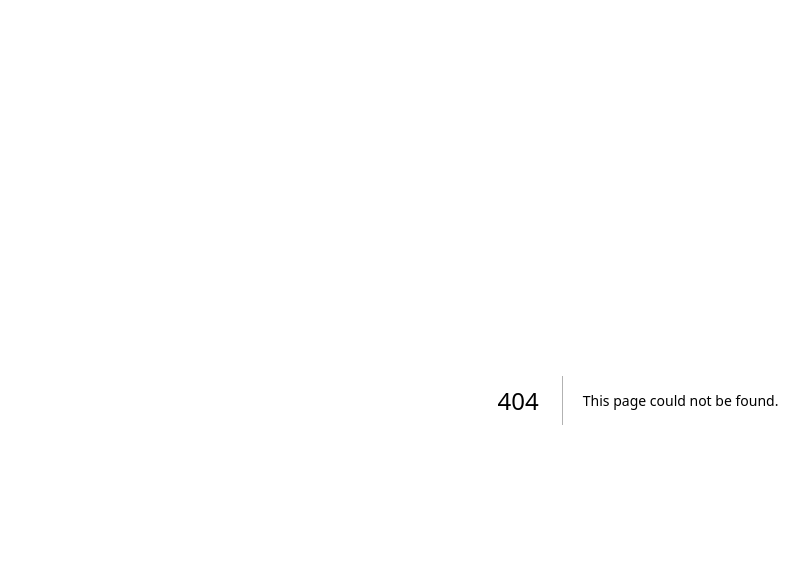
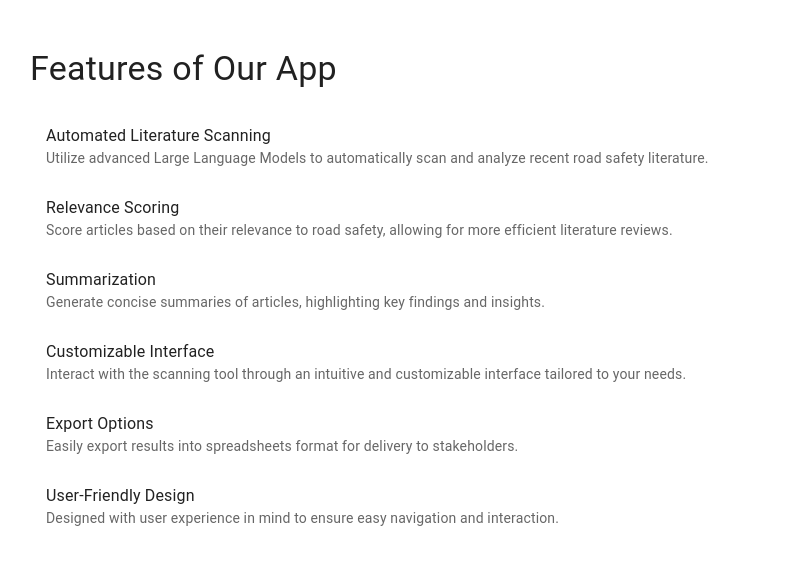
Before and after one commit to somni1oquist/PaperMate, a Next.js app in the folder ui/: page /description in a window 1280 px wide. Before the commit this address had no page. Shown: the top 564 px of the page, without its empty margins (2-811 px from the left). Built offline with nearby package versions, Linux system fonts and the light colour scheme.

Commit message:
Features Description

```diff
--- /dev/null
+++ b/ui/app/description/page.tsx
@@ -0,0 +1,52 @@
+import React from 'react';
+import { Paper, Typography, Grid, List, ListItem, ListItemText } from '@mui/material';
+
+const Description = () => {
+  const features = [
+    {
+      title: "Automated Literature Scanning",
+      description: "Utilize advanced Large Language Models to automatically scan and analyze recent road safety literature."
+    },
+    {
+      title: "Relevance Scoring",
+      description: "Score articles based on their relevance to road safety, allowing for more efficient literature reviews."
+    },
+    {
+      title: "Summarization",
+      description: "Generate concise summaries of articles, highlighting key findings and insights."
+    },
+    {
+      title: "Customizable Interface",
+      description: "Interact with the scanning tool through an intuitive and customizable interface tailored to your needs."
+    },
+    {
+      title: "Export Options",
+      description: "Easily export results into spreadsheets format for delivery to stakeholders."
+    },
+    {
+      title: "User-Friendly Design",
+      description: "Designed with user experience in mind to ensure easy navigation and interaction."
+    },
+  ];
+
+  return (
+    <Paper elevation={0} sx={{ padding: 3, marginTop: 3 }}>
+      <Typography variant="h4" component="h2" gutterBottom>
+        Features of Our App
+      </Typography>
+      <Grid container spacing={2}>
+        <Grid item xs={12}>
+          <List>
+            {features.map((feature, index) => (
+              <ListItem key={index}>
+                <ListItemText primary={feature.title} secondary={feature.description} />
+              </ListItem>
+            ))}
+          </List>
+        </Grid>
+      </Grid>
+    </Paper>
+  );
+};
+
+export default Description;
--- a/ui/app/page.tsx
+++ b/ui/app/page.tsx
@@ -4,6 +4,7 @@ import HomePage from './home/page'; //Make sure the path is correct
 import Search from './search/page';
 import Results from './results/page';
 import style from './page.module.css';
+import Description from './description/page';
 
 export default function Page() {
   const [showResults, setShowResults] = useState(false); // Status to manage whether to display results
```
